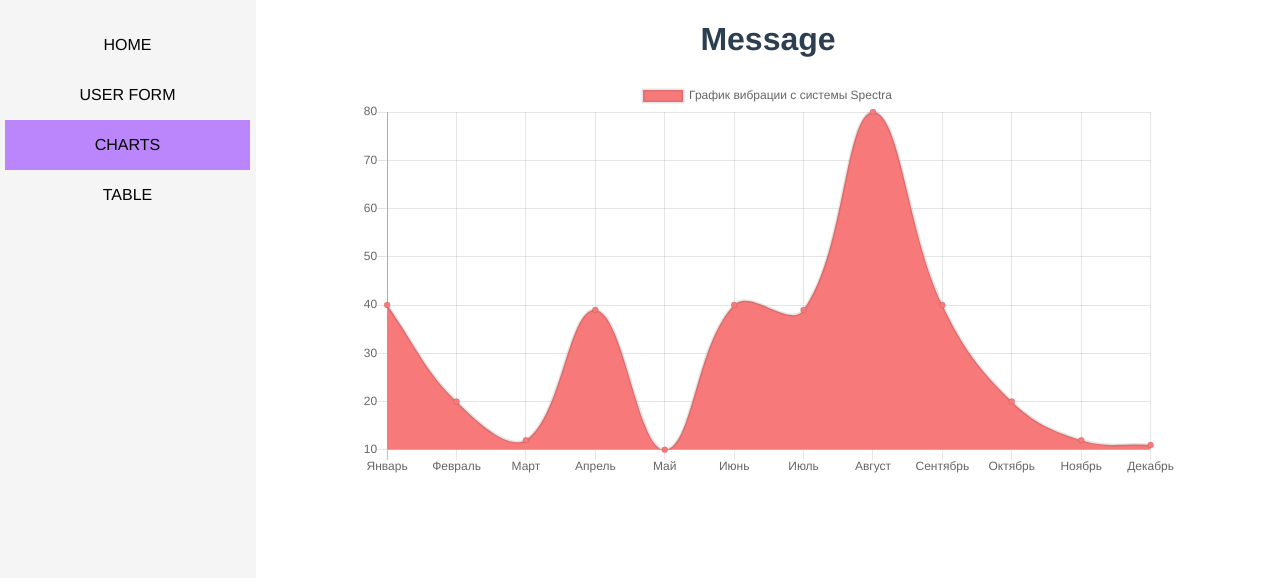
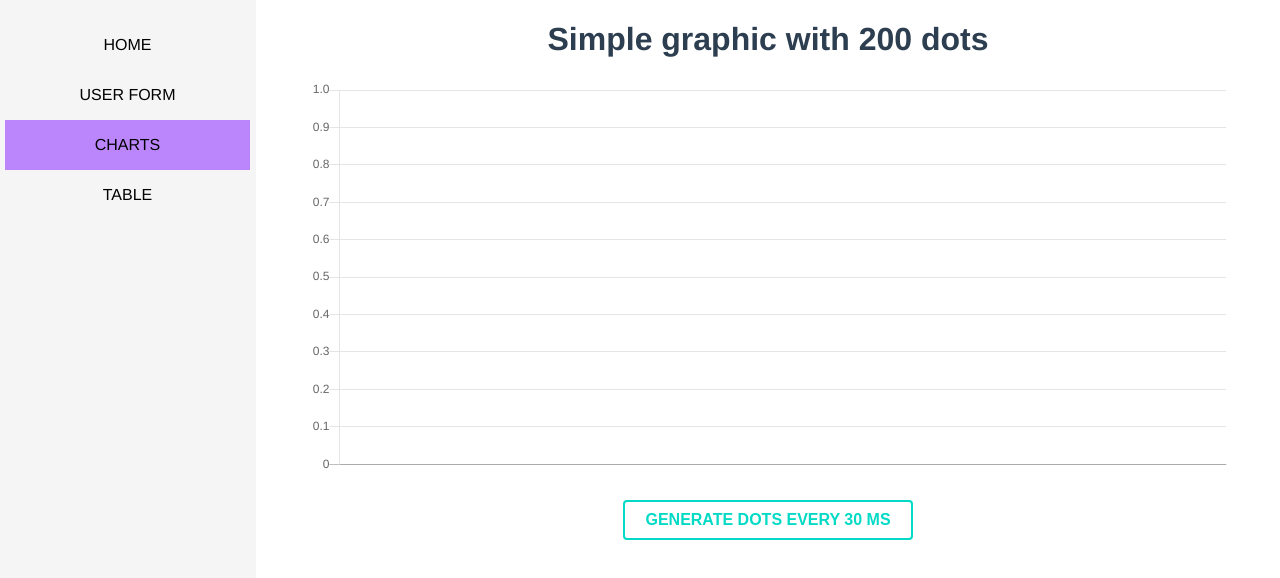
Before and after one commit to nl-kaidzen/mtx-spa, a Vue app: page /#/charts in a window 1280 px wide. Shown: the top 578 px of the page. Built offline with nearby package versions, Linux system fonts and the light colour scheme.

Commit message:
Add graph

```diff
--- a/src/components/LineChart.vue
+++ b/src/components/LineChart.vue
@@ -1,21 +1,13 @@
 <script>
-import { Line } from 'vue-chartjs';
+import { Line, mixins } from 'vue-chartjs';
 
 export default {
   name: 'LineChart',
   extends: Line,
-  props: ['chartdata', 'options'],
+  mixins: [mixins.reactiveProp],
+  props: ['chartData', 'options'],
   mounted() {
-    this.renderChart({
-      labels: ['Январь', 'Февраль', 'Март', 'Апрель', 'Май', 'Июнь', 'Июль', 'Август', 'Сентябрь', 'Октябрь', 'Ноябрь', 'Декабрь'],
-      datasets: [
-        {
-          label: 'График вибрации с системы Spectra',
-          backgroundColor: '#f87979',
-          data: [40, 20, 12, 39, 10, 40, 39, 80, 40, 20, 12, 11],
-        },
-      ],
-    }, { responsive: true, maintainAspectRatio: false });
+    this.renderChart(this.chartData, this.options);
   },
 };
 </script>
--- a/src/views/Charts.vue
+++ b/src/views/Charts.vue
@@ -1,9 +1,10 @@
 <template>
   <div>
-    <h1>Message</h1>
+    <h1>Simple graphic with 200 dots</h1>
     <div id="chart">
-      <LineChart/>
+      <LineChart :chart-data="datacollection" :options="options"/>
     </div>
+    <button v-on:click="startTimer" class="button">Generate dots every 30 ms</button>
   </div>
 </template>
 
@@ -15,13 +16,104 @@ export default {
   components: {
     LineChart,
   },
+  data() {
+    return {
+      datacollection: null,
+      options: {
+        responsive: true,
+        maintainAspectRatio: false,
+      },
+      dataSet: {
+        label: '',
+        backgroundColor: '',
+        borderColor: '',
+        data: '',
+      },
+      maxItems: 300,
+      index: 0,
+      min: -50,
+      max: 50,
+      dataDotsArray: [],
+      dataLabelsArray: [],
+      chartData: {
+        labels: [],
+        datasets: [],
+      },
+    };
+  },
+  methods: {
+    startTimer() {
+      const timerId = setInterval(this.generateData, 30, this.index);
+      setTimeout(() => clearInterval(timerId), 15000);
+    },
+    stopTimer() {
+    },
+    generateData(index) {
+      this.createDot(index);
+      this.datacollection = {
+        labels: this.dataLabelsArray,
+        datasets: [
+          {
+            label: 'Montronix vibration graphic',
+            backgroundColor: 'transparent',
+            borderColor: '#f87979',
+            lineTension: 0,
+            borderWidth: 1,
+            radius: 1,
+            data: this.dataDotsArray,
+          },
+        ],
+      };
+    },
+    createDot(i) {
+      this.dataDotsArray.push({
+        x: i,
+        y: this.getRandomInt(this.min, this.max),
+      });
+      if (this.dataDotsArray.length <= this.maxItems) {
+        this.dataLabelsArray.push('');
+      } else {
+        this.dataDotsArray.splice(0, 1);
+      }
+      this.index += 1;
+    },
+    getRandomInt(min, max) {
+      const rand = min + Math.random() * (max + 1 - min);
+      return Math.floor(rand);
+    },
+  },
 };
 </script>
 
 <style lang="scss">
+@import '../assets/helpers/_variables.scss';
 #chart {
   display: block;
-  width: 80%;
+  width: 90%;
   margin: 0 auto;
 }
+
+.button {
+  display: flex;
+  justify-content: center;
+  align-items: center;
+  text-transform: uppercase;
+  height: 40px;
+  background-color: transparent;;
+  border: 2px solid $mint;
+  border-radius: 4px;
+  margin: 20px auto 0;
+  padding: 0 20px;
+  cursor: pointer;
+  color: $mint;
+  font-size: 16px;
+  font-weight: 700;
+  font-family: Arial, Helvetica, sans-serif;
+
+  &:hover,
+  &:focus {
+    background-color: $mint;
+    color: $text;
+  }
+}
 </style>
```
